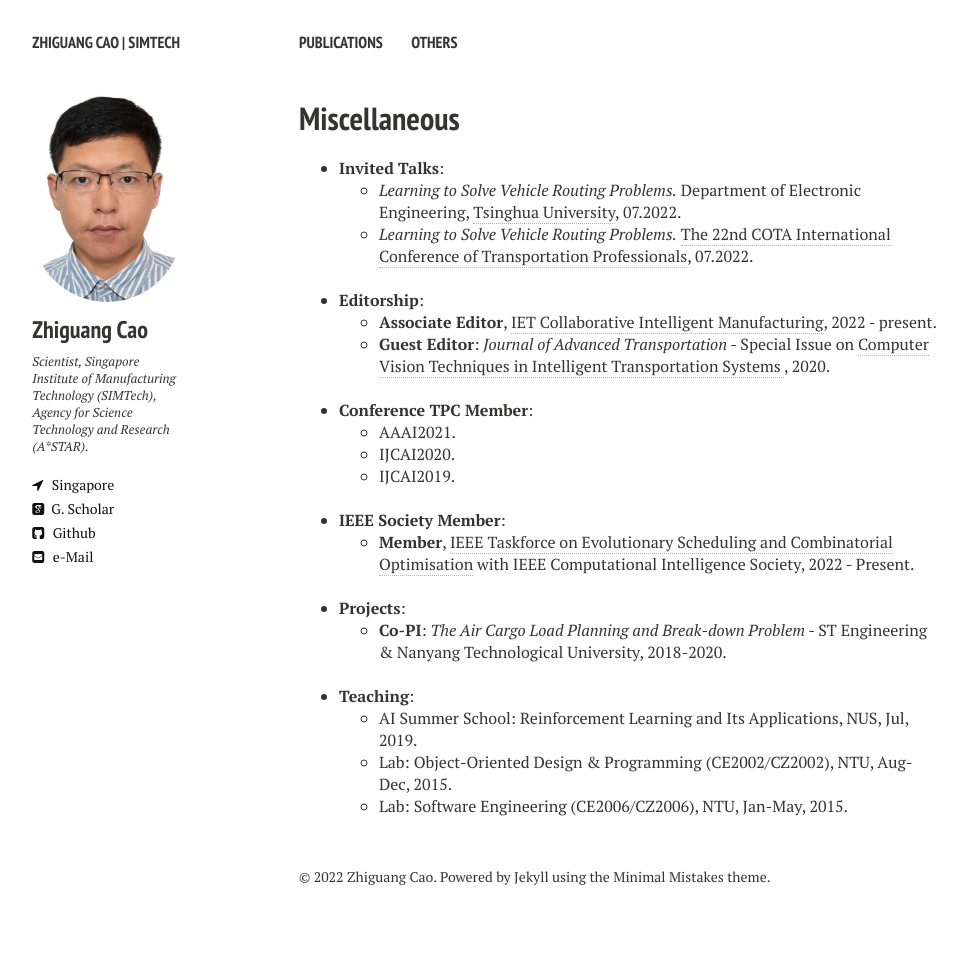
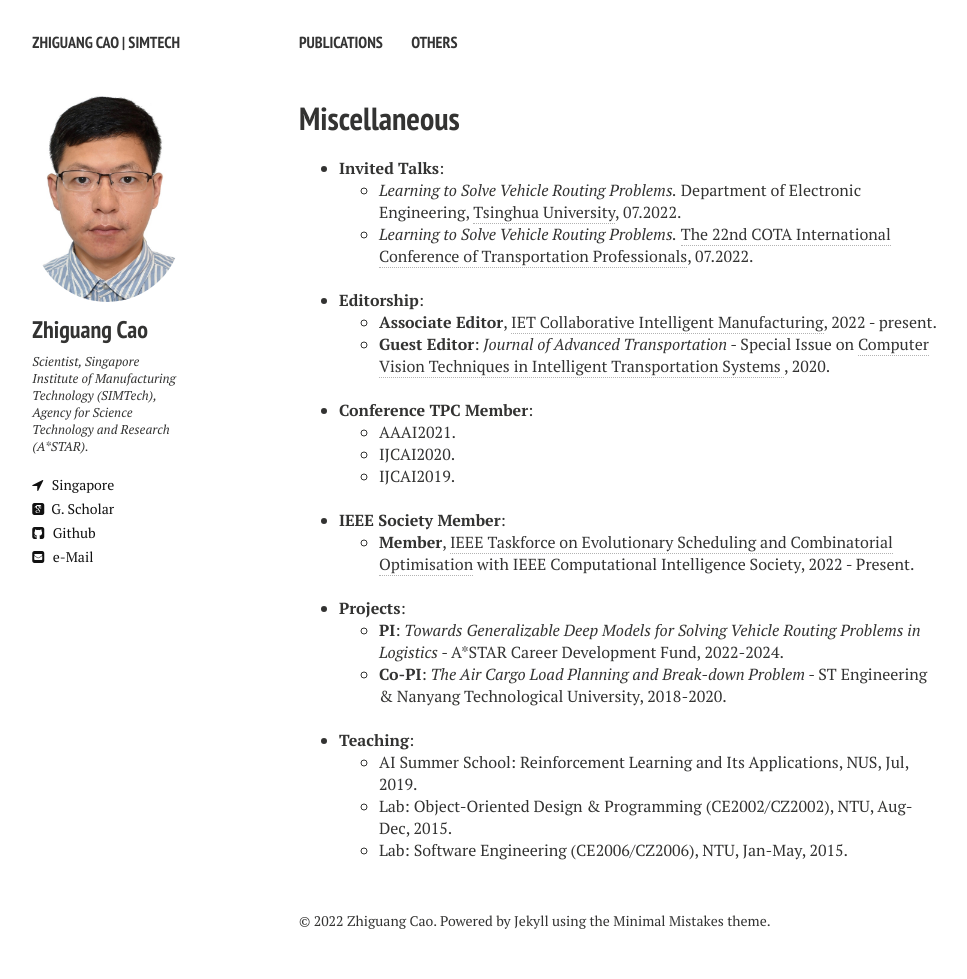
Before and after one commit to zhiguangcaosg/zhiguangcaosg.github.io, a Jekyll site: the page built from others.md, in a window 1280 px wide. Shown: the whole page, without its empty margins (21-988 px from the left). Built offline with Jekyll 4.4.1, drawn with Linux system fonts in a browser that asks for light colours; nearby versions of some CDN libraries; before the commit the page ends 935 px from its top, so only the background shows below that.

Commit message:
Update others.md

```diff
--- a/others.md
+++ b/others.md
@@ -72,9 +72,15 @@ comments: false
 <li>
 <b>Projects</b>:
 	<ul>
+	<li> <b>PI</b>: <i> Towards Generalizable Deep Models for Solving Vehicle Routing Problems in Logistics</i> - A*STAR Career Development Fund, 2022-2024.
+	</li>
 	<li> <b>Co-PI</b>: <i> The Air Cargo Load Planning and Break-down Problem</i> - ST Engineering & Nanyang Technological University, 2018-2020.
 	</li>
 	</ul>
+
+
+
+
 </li>
 <br>
 
```
